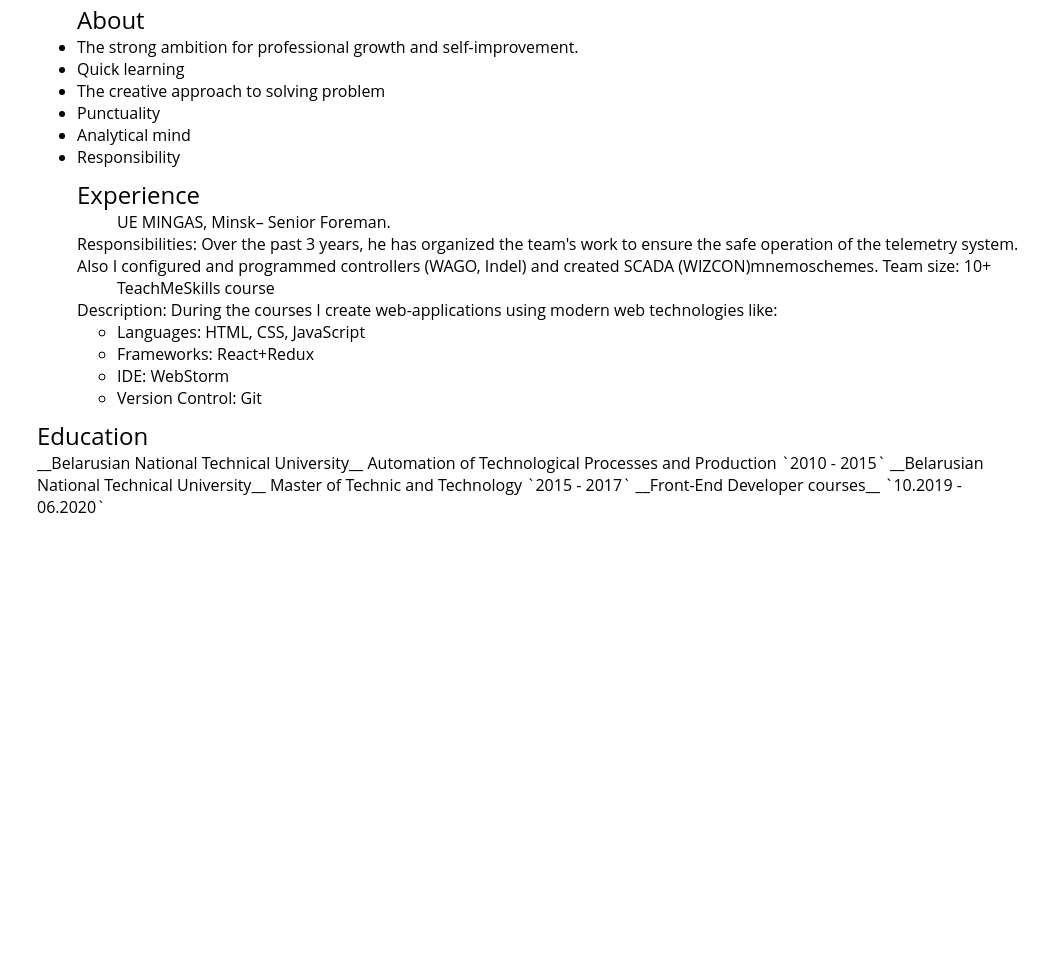
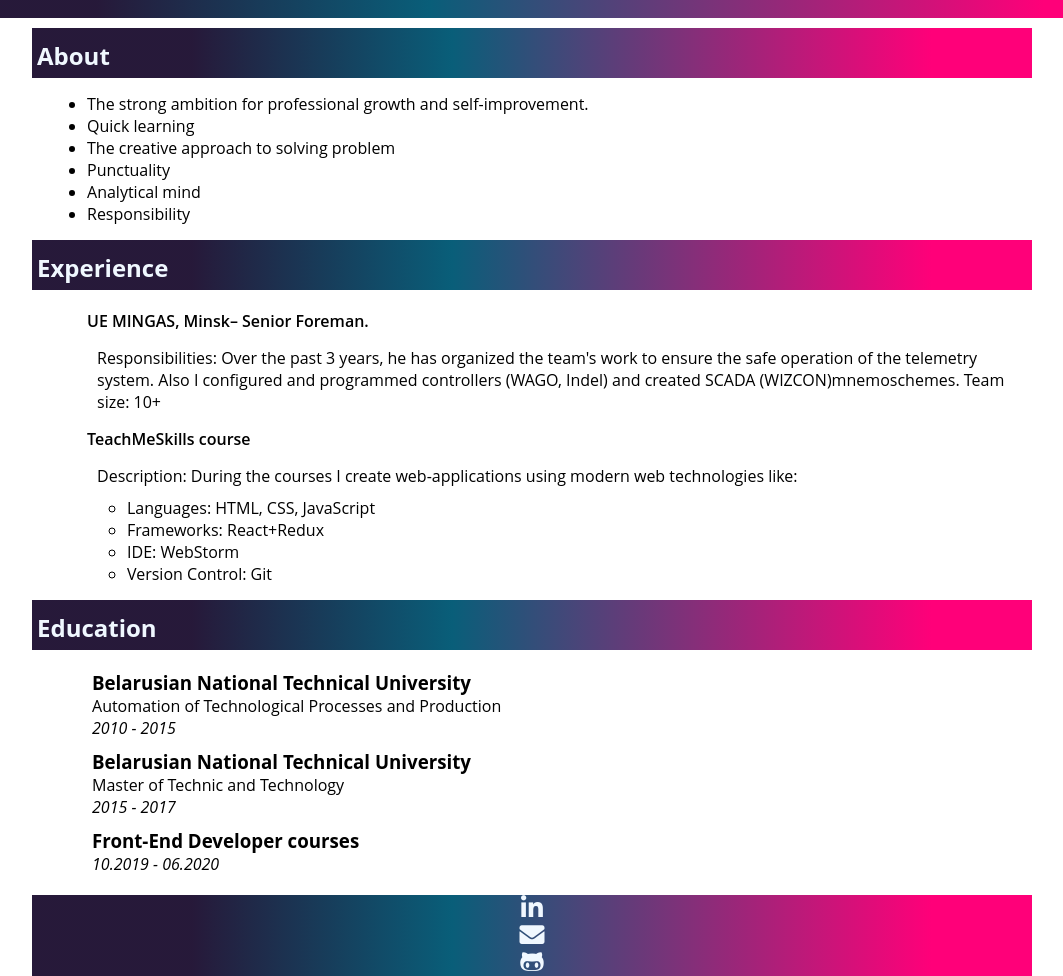
Before and after one commit to almuly/rsschool-cv, a plain HTML site: page index.html in a window 1280 px wide. Shown: the part 230-1206 px from the top of the page, without its empty margins (108-1171 px from the left). Before the commit the page ends 800 px from the top, so only its background shows below. Drawn offline with Linux system fonts and the light colour scheme.

Commit message:
feat: finish cv

```diff
--- a/index.html
+++ b/index.html
@@ -3,6 +3,9 @@
 <head>
   <meta charset="UTF-8">
   <link href="style.css" rel="stylesheet">
+
+  <link rel="stylesheet" href="https://pro.fontawesome.com/releases/v5.10.0/css/all.css"
+        integrity="sha384-AYmEC3Yw5cVb3ZcuHtOA93w35dYTsvhLPVnYs9eStHfGJvOvKxVfELGroGkvsg+p" crossorigin="anonymous"/>
   <title>Title</title>
 </head>
 <body>
@@ -15,9 +18,9 @@
   </div>
 </header>
 <main>
+  <div class="separate__block"><h2>About</h2></div>
   <article class="container">
     <ul>
-      <h2>About</h2>
       <li>The strong ambition for professional growth and self-improvement.</li>
       <li>Quick learning</li>
       <li>The creative approach to solving problem</li>
@@ -26,20 +29,17 @@
       <li>Responsibility</li>
     </ul>
   </article>
+  <div class="separate__block"><h2>Experience</h2></div>
   <article class="container">
     <ul>
-      <h2>Experience</h2>
-
       <ol>UE MINGAS, Minsk– Senior Foreman.</ol>
       <p>Responsibilities: Over the past 3 years, he has organized the team's work to ensure the safe
         operation of
         the telemetry system. Also I configured and programmed controllers (WAGO, Indel) and created SCADA
         (WIZCON)mnemoschemes. Team size: 10+
-
       </p>
       <ol>TeachMeSkills course</ol>
       <p>Description: During the courses I create web-applications using modern web technologies like:
-
       </p>
       <ul>
         <li>Languages: HTML, CSS, JavaScript
@@ -50,33 +50,49 @@
         </li>
         <li>Version Control: Git
         </li>
-
       </ul>
     </ul>
   </article>
+  <div class="separate__block"><h2>Education</h2></div>
+  <article class="container">
+    <ul>
+      <div
+          class="row__user-information">
+        <h3>Belarusian National Technical University</h3>
 
-  <article class="container">
-    <h2>Education</h2>
-    __Belarusian National Technical University__
+        <p>Automation of Technological Processes and Production </p>
 
-    Automation of Technological Processes and Production
+        <em>2010 - 2015</em>
+      </div>
 
-    `2010 - 2015`
+      <div class="row__user-information">
+        <h3>Belarusian National Technical University</h3>
 
-    __Belarusian National Technical University__
+        <p>Master of Technic and Technology</p>
 
-    Master of Technic and Technology
+        <em>2015 - 2017</em>
+      </div>
+      <div class="row__user-information">
+        <h3>Front-End Developer courses</h3>
 
-    `2015 - 2017`
-
-    __Front-End Developer courses__
-
-    `10.2019 - 06.2020`
-
+        <em>10.2019 - 06.2020</em>
+      </div>
+    </ul>
   </article>
 </main>
-<aside>
+<footer>
+  <div class="footer__social">
 
-</aside>
+    <ul>
+      <li class="footer__social-item"><a
+          href="https://www.linkedin.com/in/alexander-mulyarchick-034bb71b0/"><i class="fab fa-linkedin-in"></i></a>
+      </li>
+      <li class="footer__social-item"><a href="muly_1993@mail.ru"><i class="fas fa-envelope"></i></a></li>
+      <li class="footer__social-item"><a href="https://github.com/almuly"><i class="fab fa-github-alt"></i></a>
+      </li>
+    </ul>
+  </div>
+
+</footer>
 </body>
 </html>
--- a/style.css
+++ b/style.css
@@ -11,25 +11,59 @@ body {
 
 }
 
+a {
+    text-decoration: none;
+}
+
+h2 {
+    color: aliceblue;
+}
+
+h2, h3 {
+    font-weight: bold;
+}
+
 header {
-display: flex;
+    display: flex;
     justify-content: center;
     color: aliceblue;
     padding-top: 20px;
-    background-color: rgba(13, 48, 52, 0.77)
+    margin-bottom: 10px;
+    background: rgb(15, 0, 36);
+    background: linear-gradient(90deg, rgba(15, 0, 36, 0.9023984593837535) 16%, rgba(9, 94, 121, 1) 42%, rgba(255, 0, 121, 1) 90%);
 }
+
+footer {
+    max-width: 1000px;
+    min-height: 50px;
+    margin: 0 auto;
+    background: rgb(15, 0, 36);
+    background: linear-gradient(90deg, rgba(15, 0, 36, 0.9023984593837535) 16%, rgba(9, 94, 121, 1) 42%, rgba(255, 0, 121, 1) 90%);
+    display: flex;
+    flex-direction: row;
+    justify-items: center;
+    justify-content: space-between;
+
+}
+
 
 .name__wrapper {
 
 
 }
 
+.fab, .fas {
+    font-weight: 400;
+    font-size: 25px;
+    color: aliceblue
+}
+
 .container {
     display: flex;
     flex-direction: column;
-    padding: 5px;
     max-width: 1000px;
     margin: 0 auto;
+    padding: 15px;
 }
 
 img {
@@ -45,3 +79,47 @@ img {
     justify-content: center;
     padding-bottom: 5px;
 }
+
+.row__user-information {
+    padding: 5px;
+}
+
+ol {
+    font-weight: 600;
+    padding: 5px 0;
+}
+
+ol + p {
+    padding: 10px;
+}
+
+.separate__block {
+    display: flex;
+    align-items: center;
+    height: 50px;
+    max-width: 1000px;
+    margin: 0 auto;
+    background: rgb(15, 0, 36);
+    background: linear-gradient(90deg, rgba(15, 0, 36, 0.9023984593837535) 16%, rgba(9, 94, 121, 1) 42%, rgba(255, 0, 121, 1) 90%);
+    padding-top: 5px;
+
+
+}
+
+.separate__block > h2 {
+    padding-left: 5px;
+}
+
+.footer__social > ul {
+
+    list-style: none;
+    justify-content: space-between;
+    padding: 0;
+}
+
+.footer__social {
+    text-align: center;
+    width: 200px;
+    margin: 0 auto;
+
+}
```
